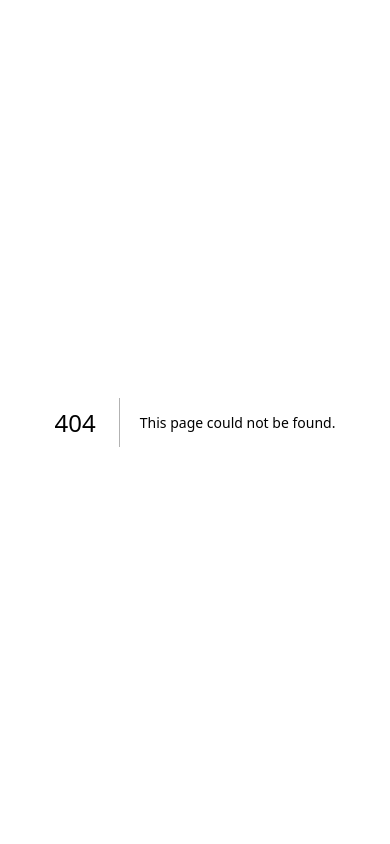
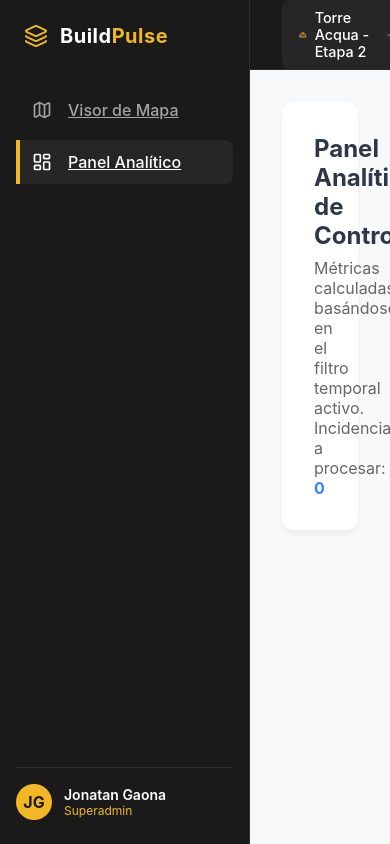
Before and after one commit to JonatanGaona/BuildPulse, a Next.js app: page /dashboard in a window 390 px wide. Before the commit this address had no page. Built offline with nearby package versions, Linux system fonts and the light colour scheme.

Commit message:
feat: implement responsive master layout, global sidebar and state-connected header selectors

```diff
--- /dev/null
+++ b/src/app/dashboard/page.tsx
@@ -0,0 +1,19 @@
+// src/app/dashboard/page.tsx
+'use client';
+import { useIncidentStore } from '@/store/useIncidentStore';
+
+export default function DashboardPage() {
+  const filteredIncidents = useIncidentStore((state) => state.filteredIncidents);
+
+  return (
+    <div style={{ padding: '2rem' }}>
+      <div style={{ background: '#ffffff', padding: '2rem', borderRadius: '12px', boxShadow: '0 4px 6px rgba(0,0,0,0.05)' }}>
+        <h2 style={{ marginBottom: '0.5rem', fontWeight: 700 }}>Panel Analítico de Control</h2>
+        <p style={{ color: '#666' }}>
+          Métricas calculadas basándose en el filtro temporal activo.
+          Incidencias a procesar: <strong style={{ color: '#3b82f6' }}>{filteredIncidents.length}</strong>
+        </p>
+      </div>
+    </div>
+  );
+}
--- a/src/app/globals.scss
+++ b/src/app/globals.scss
@@ -1,5 +1,5 @@
 // src/app/globals.scss
-@import "../styles/variables";
+@use "../styles/variables" as *;
 
 * {
   box-sizing: border-box;
--- a/src/app/layout.tsx
+++ b/src/app/layout.tsx
@@ -1,20 +1,12 @@
 import type { Metadata } from "next";
-import { Geist, Geist_Mono } from "next/font/google";
+import Sidebar from "@/components/common/Sidebar";
+import Header from "@/components/common/Header";
 import "./globals.scss";
-
-const geistSans = Geist({
-  variable: "--font-geist-sans",
-  subsets: ["latin"],
-});
-
-const geistMono = Geist_Mono({
-  variable: "--font-geist-mono",
-  subsets: ["latin"],
-});
+import styles from "../styles/_layout.module.scss";
 
 export const metadata: Metadata = {
-  title: "Create Next App",
-  description: "Generated by create next app",
+  title: "BuildPulse - ConTech Analytics",
+  description: "Plataforma inteligente de control analítico e incidencias de obra en tiempo real",
 };
 
 export default function RootLayout({
@@ -23,8 +15,18 @@ export default function RootLayout({
   children: React.ReactNode;
 }>) {
   return (
-    <html lang="en" className={`${geistSans.variable} ${geistMono.variable}`}>
-      <body>{children}</body>
+    <html lang="es">
+      <body>
+        <div className={styles.layoutContainer}>
+          <Sidebar />
+          <div className={styles.mainContent}>
+            <Header />
+            <main className={styles.pageContainer}>
+              {children}
+            </main>
+          </div>
+        </div>
+      </body>
     </html>
   );
 }
--- /dev/null
+++ b/src/components/common/Header.tsx
@@ -0,0 +1,36 @@
+'use client';
+import { useIncidentStore } from '@/store/useIncidentStore';
+import { ChevronDown, Plus, HardHat } from 'lucide-react';
+import styles from '../../styles/_layout.module.scss';
+
+export default function Header() {
+  const { selectedPeriod, setSelectedPeriod } = useIncidentStore();
+
+  return (
+    <header className={styles.header}>
+      <div className={styles.projectSelector}>
+        <HardHat size={18} color="#f2b724" />
+        <span>Torre Acqua - Etapa 2</span>
+        <ChevronDown size={16} />
+      </div>
+
+      <div className={styles.topActions}>
+        <select
+          className={styles.periodSelect}
+          value={selectedPeriod}
+          onChange={(e) => setSelectedPeriod(e.target.value)}
+        >
+          <option value="7">Últimos 7 días</option>
+          <option value="30">Últimos 30 días</option>
+          <option value="90">Últimos 90 días</option>
+          <option value="all">Todo el histórico</option>
+        </select>
+
+        <button className={styles.btnPrimary}>
+          <Plus size={16} />
+          Registrar Incidencia
+        </button>
+      </div>
+    </header>
+  );
+}
--- /dev/null
+++ b/src/components/common/Sidebar.tsx
@@ -0,0 +1,45 @@
+'use client';
+import Link from 'next/link';
+import { usePathname } from 'next/navigation';
+import { LayoutDashboard, Map, Layers } from 'lucide-react';
+import styles from '../../styles/_layout.module.scss';
+
+export default function Sidebar() {
+  const pathname = usePathname();
+
+  return (
+    <aside className={styles.sidebar}>
+      <div>
+        <div className={styles.logoSection}>
+          <Layers size={24} color="#f2b724" />
+          <div>Build<span>Pulse</span></div>
+        </div>
+
+        <nav className={styles.navLinks}>
+          <Link
+            href="/"
+            className={`${styles.navItem} ${pathname === '/' ? styles.active : ''}`}
+          >
+            <Map size={20} />
+            Visor de Mapa
+          </Link>
+          <Link
+            href="/dashboard"
+            className={`${styles.navItem} ${pathname === '/dashboard' ? styles.active : ''}`}
+          >
+            <LayoutDashboard size={20} />
+            Panel Analítico
+          </Link>
+        </nav>
+      </div>
+
+      <div className={styles.footerSection}>
+        <div className={styles.avatar}>JG</div>
+        <div className={styles.userInfo}>
+          <span className={styles.name}>Jonatan Gaona</span>
+          <span className={styles.role}>Superadmin</span>
+        </div>
+      </div>
+    </aside>
+  );
+}
--- /dev/null
+++ b/src/styles/_layout.module.scss
@@ -0,0 +1,186 @@
+// src/styles/_layout.module.scss
+@use "./variables" as *;
+
+.layoutContainer {
+  display: flex;
+  height: 100vh;
+  width: 100vw;
+  overflow: hidden;
+}
+
+.mainContent {
+  display: flex;
+  flex-direction: column;
+  flex: 1;
+  height: 100%;
+  background-color: $color-light-bg;
+  overflow: hidden;
+}
+
+.pageContainer {
+  flex: 1;
+  width: 100%;
+  height: 100%;
+  position: relative;
+  overflow: auto;
+}
+
+// ==========================================
+// ESTILOS DEL SIDEBAR (PANEL LATERAL OSCURO)
+// ==========================================
+.sidebar {
+  width: 250px;
+  background-color: $color-dark-bg;
+  color: $color-white;
+  display: flex;
+  flex-direction: column;
+  justify-content: space-between;
+  padding: 1.5rem 1rem;
+  border-right: 1px solid #2d2d2d;
+
+  .logoSection {
+    display: flex;
+    align-items: center;
+    gap: 0.75rem;
+    font-size: 1.25rem;
+    font-weight: 700;
+    letter-spacing: 0.5px;
+    margin-bottom: 2.5rem;
+    padding-left: 0.5rem;
+
+    span {
+      color: $color-primary;
+    }
+  }
+
+  .navLinks {
+    display: flex;
+    flex-direction: column;
+    gap: 0.5rem;
+    flex: 1;
+  }
+
+  .navItem {
+    display: flex;
+    align-items: center;
+    gap: 1rem;
+    padding: 0.75rem 1rem;
+    color: #a3a3a3;
+    border-radius: $border-radius-md;
+    font-weight: 500;
+    transition: all 0.2s ease;
+
+    &:hover, &.active {
+      color: $color-white;
+      background-color: $color-dark-surface;
+    }
+
+    &.active {
+      border-left: 4px solid $color-primary;
+      border-radius: 0 $border-radius-md $border-radius-md 0;
+      padding-left: 12px; // Ajuste compensatorio por el borde
+    }
+  }
+
+  .footerSection {
+    border-top: 1px solid #2d2d2d;
+    padding-top: 1rem;
+    display: flex;
+    align-items: center;
+    gap: 0.75rem;
+
+    .avatar {
+      width: 36px;
+      height: 36px;
+      border-radius: 50%;
+      background-color: $color-primary;
+      display: flex;
+      align-items: center;
+      justify-content: center;
+      color: $color-dark-bg;
+      font-weight: 700;
+    }
+
+    .userInfo {
+      display: flex;
+      flex-direction: column;
+
+      .name {
+        font-size: 0.875rem;
+        font-weight: 600;
+      }
+      .role {
+        font-size: 0.75rem;
+        color: $color-primary;
+      }
+    }
+  }
+}
+
+// ==========================================
+// ESTILOS DEL HEADER (ACCIONES SUPERIORES)
+// ==========================================
+.header {
+  height: 70px;
+  background-color: $color-dark-bg;
+  border-bottom: 1px solid #2d2d2d;
+  display: flex;
+  align-items: center;
+  justify-content: space-between;
+  padding: 0 2rem;
+  color: $color-white;
+
+  .projectSelector {
+    display: flex;
+    align-items: center;
+    gap: 0.5rem;
+    background-color: $color-dark-surface;
+    padding: 0.5rem 1rem;
+    border-radius: $border-radius-md;
+    font-size: 0.9rem;
+    font-weight: 500;
+    border: 1px solid transparent;
+    transition: border-color 0.2s;
+
+    &:hover {
+      border-color: rgba($color-primary, 0.4);
+    }
+  }
+
+  .topActions {
+    display: flex;
+    align-items: center;
+    gap: 1.5rem;
+
+    .periodSelect {
+      background-color: $color-dark-surface;
+      color: $color-white;
+      border: 1px solid #333;
+      padding: 0.5rem 1rem;
+      border-radius: $border-radius-md;
+      font-size: 0.85rem;
+      cursor: pointer;
+
+      &:focus {
+        border-color: $color-primary;
+      }
+    }
+
+    .btnPrimary {
+      background-color: $color-primary;
+      color: $color-dark-bg;
+      font-weight: 600;
+      padding: 0.5rem 1.2rem;
+      border-radius: $border-radius-md;
+      display: flex;
+      align-items: center;
+      gap: 0.5rem;
+      font-size: 0.875rem;
+      transition: opacity 0.2s;
+
+      &:hover {
+        opacity: 0.9;
+      }
+    }
+  }
+}
```
Also changed, not shown: src/app/page.tsx (+21 -61 lines).
